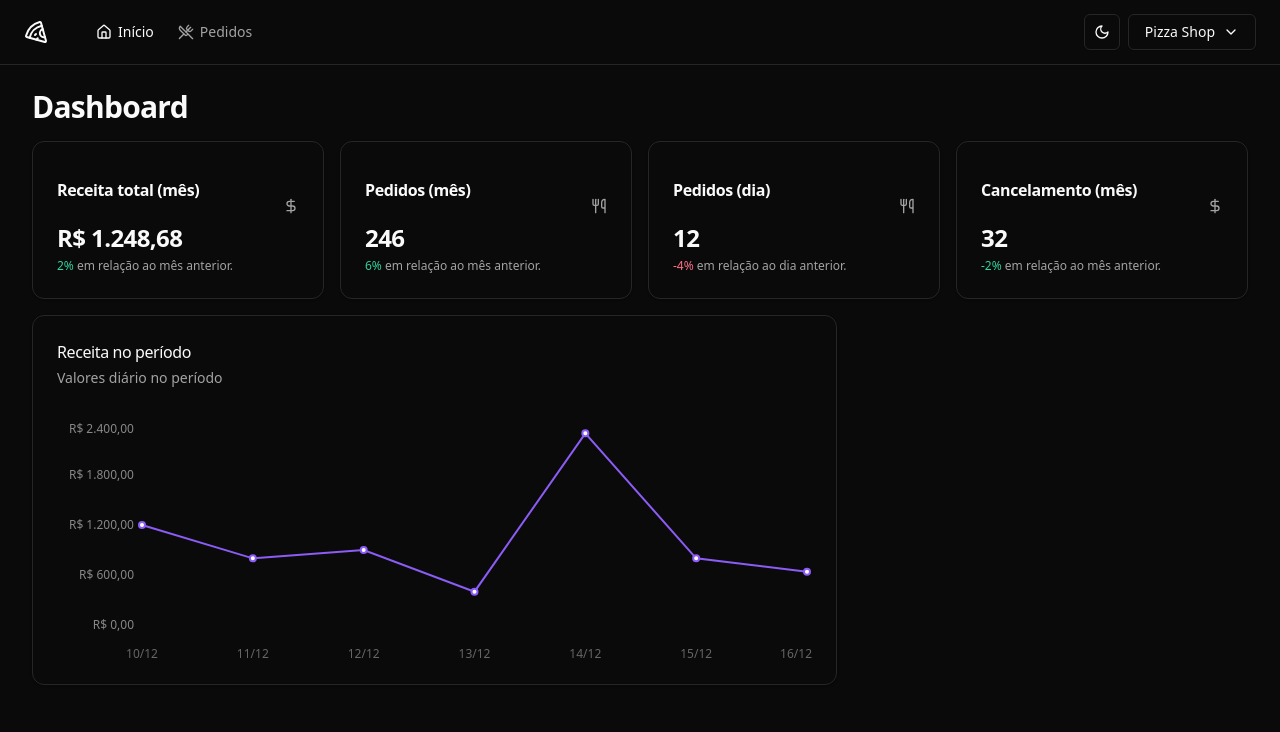
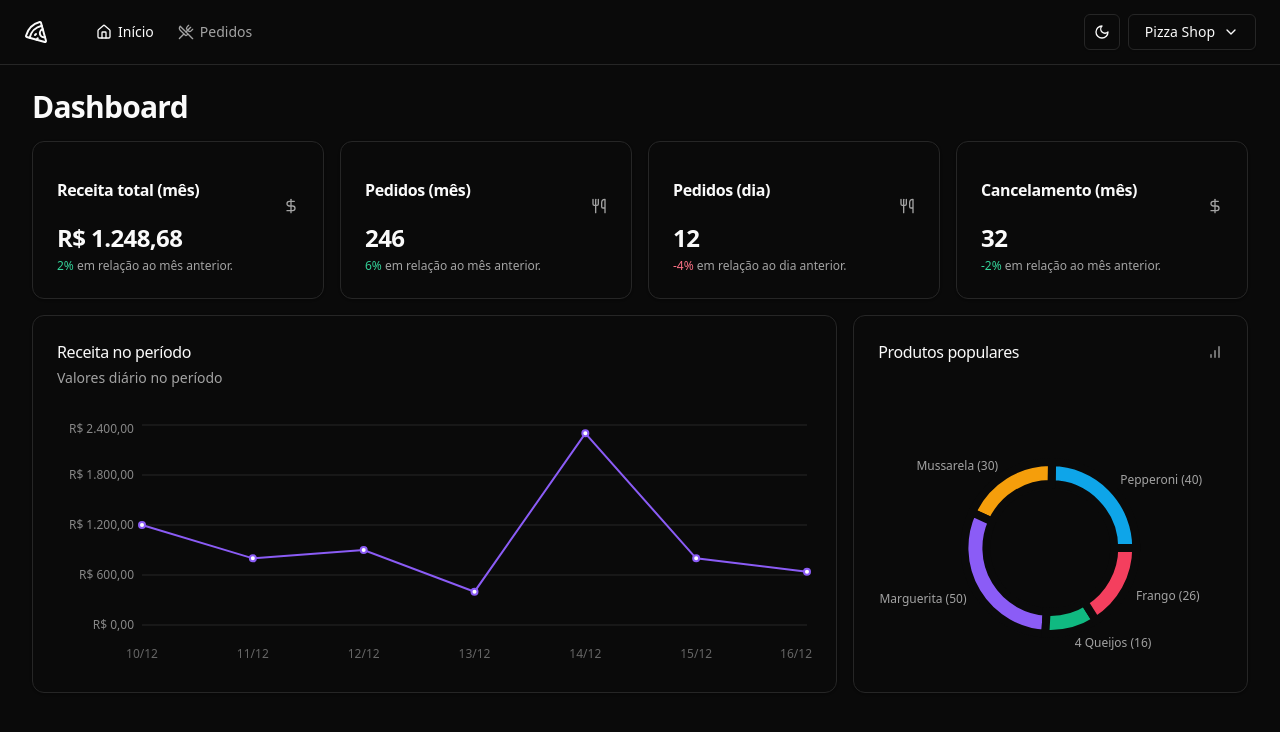
Before and after one commit to nagpaulo/pizzashop-reactjs, a React (Vite) app: page / in a window 1280 px wide. Shown: the top 732 px of the page. Built offline with nearby package versions, Linux system fonts and the light colour scheme.

Commit message:
Criando rota de 400

```diff
--- /dev/null
+++ b/src/pages/400.tsx
@@ -0,0 +1,12 @@
+import { Link } from "react-router";
+
+export function NotFound() {
+    return (
+        <div className="flex h-screen flex-col items-center justify-center gap-2">
+            <h1 className="text-4xl font-bold">Página não encontrada</h1>
+            <p className="text-accent-foreground">
+                Voltar para o <Link to="/" className="text-sky-500 dark:text-sky-400">Dashboard</Link>
+            </p>
+        </div>
+    )
+}
--- a/src/pages/app/dashboard/dashboard.tsx
+++ b/src/pages/app/dashboard/dashboard.tsx
@@ -4,6 +4,7 @@
 import { DayOrdersAmountCard } from "./day-orders-amount-card";
 import { MonthCanceledOrdersAmountCard } from "./month-canceled-orders-amount-card";
 import { RevenueChart } from './revenue-chart';
+import { PopularProductsChart } from "./popular-products-chart";
 
 export default function Dashboard() {
   return (
@@ -21,6 +22,7 @@
 
           <div className="grid grid-cols-9 gap-4">
             <RevenueChart />
+            <PopularProductsChart />
           </div>
         </div>
     </>
--- /dev/null
+++ b/src/pages/app/dashboard/popular-products-chart.tsx
@@ -0,0 +1,93 @@
+import { Card, CardContent, CardHeader, CardTitle } from '@/components/ui/card';
+import { BarChart } from 'lucide-react';
+import {
+    Cell,
+    Pie,
+    PieChart,
+    ResponsiveContainer
+} from 'recharts';
+import colors from 'tailwindcss/colors';
+
+const data = [
+    { product: 'Pepperoni', amount: 40 },
+    { product: 'Mussarela', amount: 30 },
+    { product: 'Marguerita', amount: 50 },
+    { product: '4 Queijos', amount: 16 },
+    { product: 'Frango', amount: 26 },
+]
+
+const COLORS = [
+    colors.sky[500],
+    colors.amber[500],
+    colors.violet[500],
+    colors.emerald[500],
+    colors.rose[500]
+]
+
+export function PopularProductsChart() {
+  return (
+    <Card className='col-span-3'>
+        <CardHeader className='pb-8'>
+            <div className='flex items-center justify-between pb-8'>
+                <CardTitle className='text-base font-medium'>Produtos populares</CardTitle>
+                <BarChart className='h-4 w-4 text-muted-foreground' />
+            </div>
+        </CardHeader>
+        <CardContent>
+            <ResponsiveContainer width='100%' height={240}>
+                <PieChart data={data} style={{ fontSize: 12 }}>
+                    <Pie
+                        data={data}
+                        dataKey="amount"
+                        name="product"
+                        cx="50%"
+                        cy="50%"
+                        outerRadius={86}
+                        innerRadius={64}
+                        strokeWidth={8}
+                        labelLine={false}
+                        label={({
+                            cx,
+                            cy,
+                            midAngle,
+                            innerRadius,
+                            outerRadius,
+                            value,
+                            index,
+                          }) => {
+                            const RADIAN = Math.PI / 180
+                            const radius = 12 + innerRadius + (outerRadius - innerRadius)
+                            const x = cx + radius * Math.cos(-midAngle * RADIAN)
+                            const y = cy + radius * Math.sin(-midAngle * RADIAN)
+
+                            return (
+                              <text
+                                x={x}
+                                y={y}
+                                className="fill-muted-foreground text-xs"
+                                textAnchor={x > cx ? 'start' : 'end'}
+                                dominantBaseline="central"
+                              >
+                                {data[index].product.length > 12
+                                  ? data[index].product.substring(0, 12).concat('...')
+                                  : data[index].product}{' '}
+                                ({value})
+                              </text>
+                            )
+                          }}
+                    >
+                        {
+                            data.map((_, index) => {
+                                return (
+                                    <Cell key={`cell-${index.toString()}`} fill={COLORS[index]}
+                                        className='stroke-background hover:opacity-80'/>
+                                )
+                            })
+                        }
+                    </Pie>
+                </PieChart>
+            </ResponsiveContainer>
+        </CardContent>
+    </Card>
+  );
+};
--- a/src/pages/app/dashboard/revenue-chart.tsx
+++ b/src/pages/app/dashboard/revenue-chart.tsx
@@ -3,7 +3,8 @@
     ResponsiveContainer,
     LineChart,
     XAxis,
-    YAxis, Line
+    YAxis, Line,
+    CartesianGrid
 } from 'recharts';
 import colors from 'tailwindcss/colors';
 
@@ -43,6 +44,8 @@
                                 currency: 'BRL'
                             })
                         }/>
+
+                    <CartesianGrid  vertical={false} className='stroke-muted'/>
                     <Line type='linear' strokeWidth={2} dataKey='revenue' stroke={colors.violet[500]}/>
                 </LineChart>
             </ResponsiveContainer>
--- a/src/routes.tsx
+++ b/src/routes.tsx
@@ -8,6 +8,7 @@
 import { ThemeProvider } from './components/theme/theme-provider';
 import { Orders } from "./pages/app/orders/orders";
 import Dashboard from "./pages/app/dashboard/dashboard";
+import { NotFound } from "./pages/400";
 
 
 export default function Routers() {
@@ -17,15 +18,18 @@
                 <Helmet titleTemplate="%s | pizza.shop"/>
                 <Toaster richColors />
                 <Routes>
-                    <Route element={<AppLayout />}>
-                        <Route path="/" element={<Dashboard />} />
+                    <Route element={<AppLayout />} >
+                        <Route path="/" element={<Dashboard />}/>
                         <Route path="/orders" element={<Orders />} />
                     </Route>
+
 
                     <Route element={<AuthLayout />}>
                         <Route path="/sign-in" element={<SingIn />} />
                         <Route path="/sign-up" element={<SignUp />} />
                     </Route>
+
+                    <Route path="/*" element={<NotFound />} />
                 </Routes>
             </ThemeProvider>
         </HelmetProvider>
```
